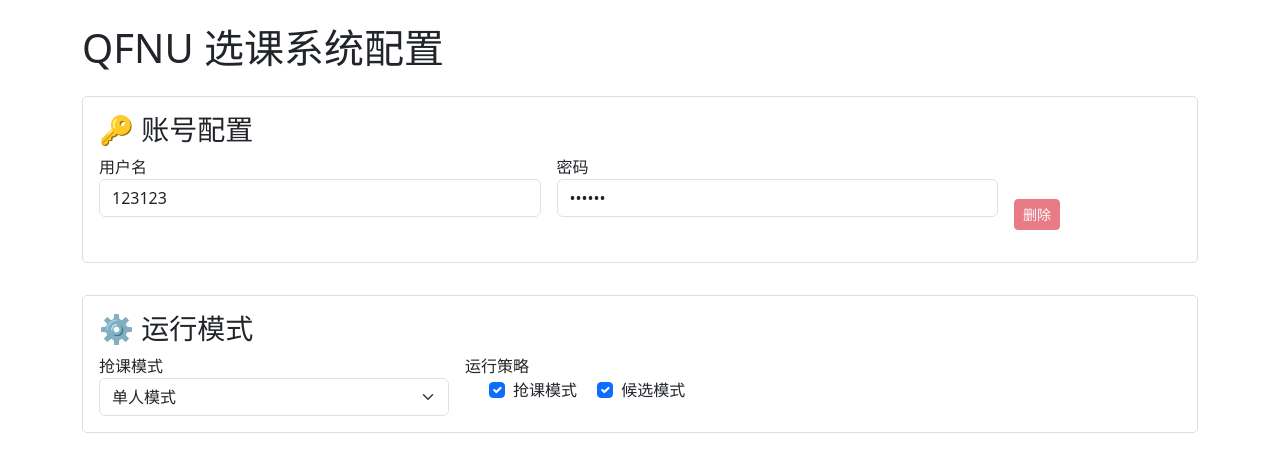
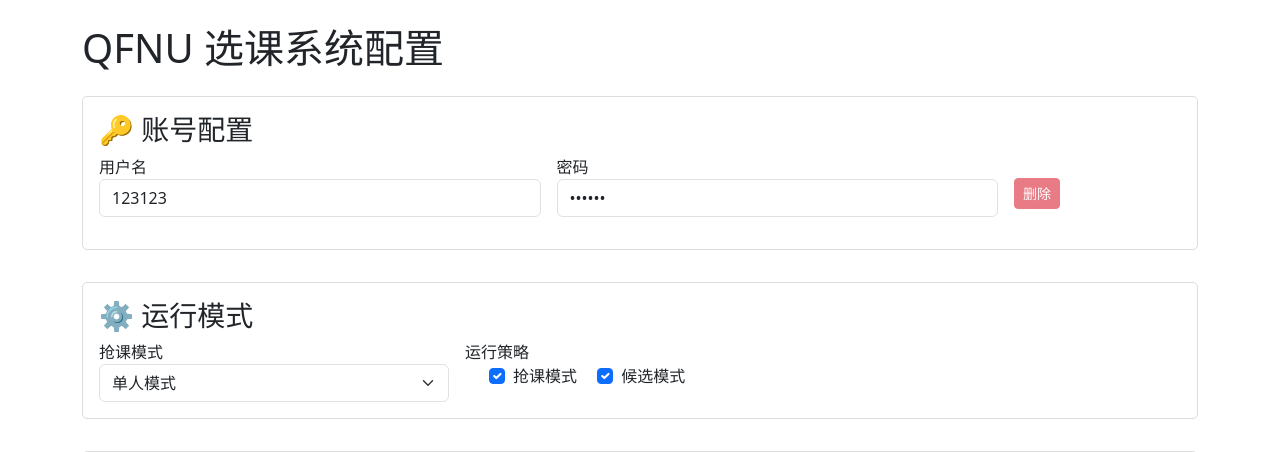
Before and after one commit to AuroBreeze/QFNUClassSelector, a Flask app: page / in a window 1280 px wide. Shown: the top 452 px of the page. Run offline with Flask 3, Linux system fonts and the light colour scheme.

Commit message:
style(WebUI): 调整登录按钮样式和布局
移除桌面端登录按钮的上边距，使其在布局中更居中。同时修复了缺失的闭合括号问题，并优化了代码的缩进格式。

```diff
--- a/WebUI/templates/index.html
+++ b/WebUI/templates/index.html
@@ -9,11 +9,14 @@
         .config-section { margin-bottom: 2rem; border: 1px solid #ddd; padding: 1rem; border-radius: 5px; }
         .dynamic-add { margin-top: 1rem; }
         .course-card { margin-bottom: 1rem; }
+
+</style>
+<style>
     @media (min-width: 768px) {
         .login-group .btn {
-                    margin-top: 1.8rem;
+            margin-top: 0; /* 移除桌面端按钮的上边距 */
         }
-            } /* 添加缺失的闭合括号 */
+    }
 </style>
 </head>
 <body>
@@ -49,8 +52,9 @@
                                 <input type="password" class="form-control" name="password[]"
                                        value="{{ config.Login.password[loop.index0] }}" required>
                             </div>
+                            <!-- 登录配置部分 -->
                             <div class="col-md-2 d-flex align-items-center pt-3">
-                                <button type="button" class="btn btn-danger btn-sm"
+                                <button type="button" class="btn btn-danger btn-sm align-self-center"
                                         {% if loop.length == 1 and config.Mode.Number == "single" %}disabled{% endif %}
                                         onclick="deleteLoginConfig(this)">删除</button>
                             </div>
```
Lines whose indentation alone changed are shown as unchanged.
